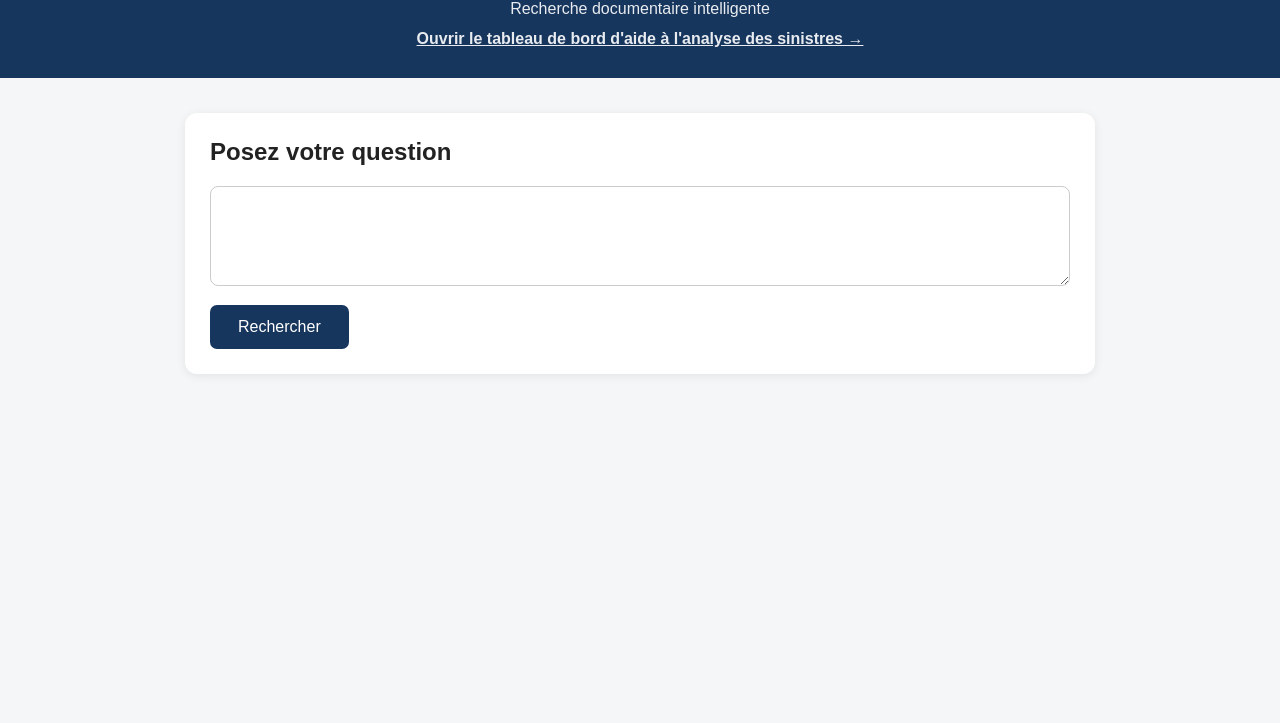
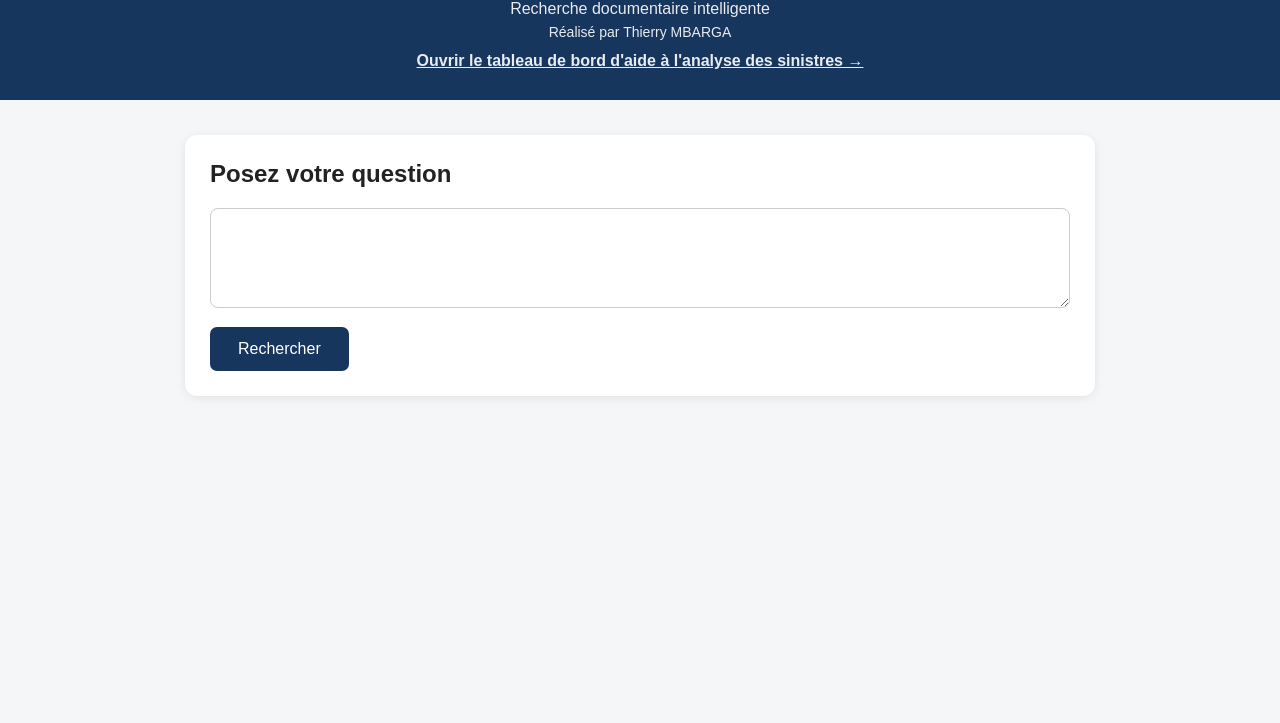
Before and after one commit to metan40/insurance-claims-app, a plain HTML site: page static/index.html in a window 1280 px wide. Shown: the part 77-800 px from the top of the page. Drawn offline with Linux system fonts and the light colour scheme.

Commit message:
Interface : nom de l'auteur affiché en en-tête
Co-Authored-By: Claude Opus 5.5 <noreply@anthropic.com>
Claude-Session: https://claude.ai/code/session_01TPeDHvvU9HcXdysuCsLYtn

```diff
--- a/static/index.html
+++ b/static/index.html
@@ -194,6 +194,7 @@
     <h1>Assistant Assurance</h1>
 
     <p>Recherche documentaire intelligente</p>
+    <p style="margin-top: 6px; font-size: 14px;">Réalisé par Thierry MBARGA</p>
     <p style="margin-top: 12px;"><a href="/claims" style="color: #ffffff; font-weight: bold;">Ouvrir le tableau de bord d'aide à l'analyse des sinistres →</a></p>
 
 </header>
```
Also changed, not shown: static/claims.html (+1 -0 lines).
